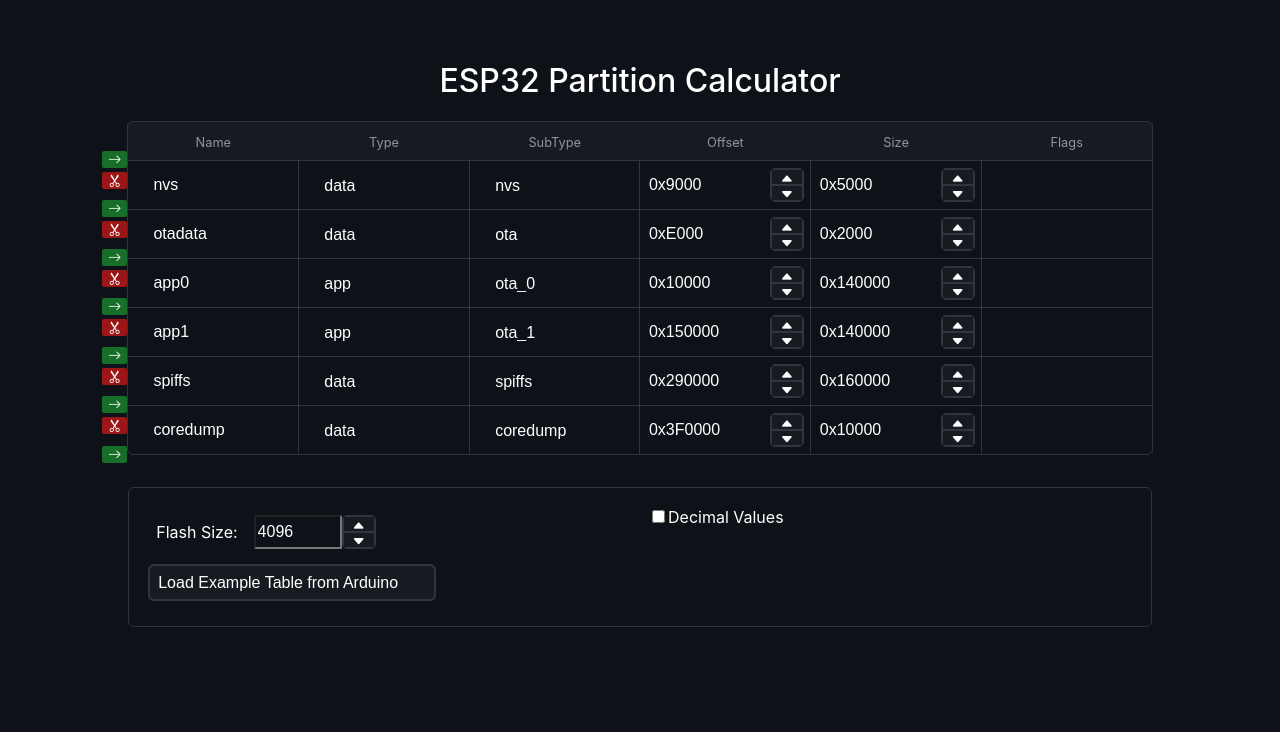
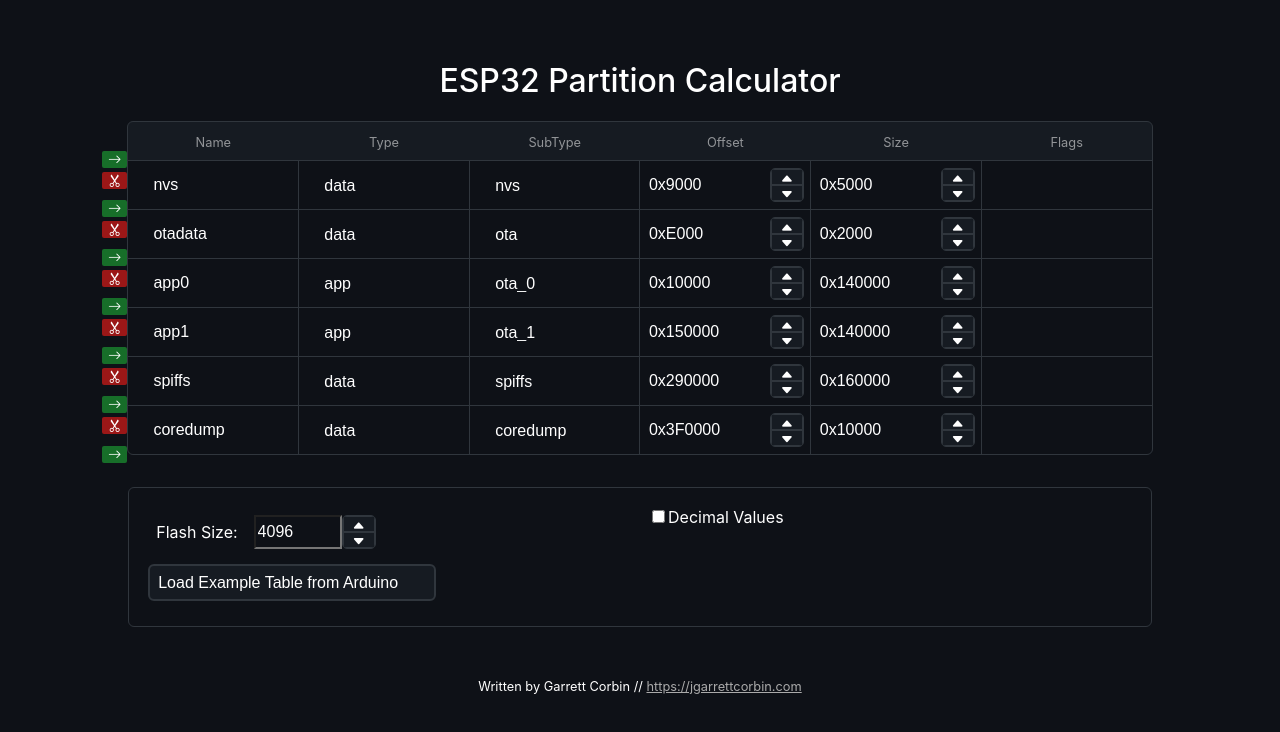
Before and after one commit to platevoltage/esp32-partition-calculator, a React (Create React App) app: page / in a window 1280 px wide. Shown: the top 732 px of the page. Built offline with nearby package versions, Linux system fonts and the light colour scheme.

Commit message:
added footer

```diff
--- a/src/App.css
+++ b/src/App.css
@@ -10,3 +10,13 @@ h1 {
   font-weight: 500;
   font-size: 2em;
 }
+
+a {
+  color: #aaaaaa;
+}
+
+.footer {
+  margin-top: 4em;
+  margin-bottom: 1em;
+  font-size: .8em;
+}
--- a/src/App.tsx
+++ b/src/App.tsx
@@ -29,6 +29,12 @@ function App() {
 
         <Options flashSize={flashSize} displayDec={displayDec} setFlashSize={setFlashSize} setDisplayDec={setDisplayDec} setTable={setTable}/>
 
+        <div className="footer">
+          <span>Written by Garrett Corbin // </span>
+          <a href="https://jgarrettcorbin.com" target="_blank" rel="noreferrer">https://jgarrettcorbin.com</a>
+
+        </div>
+
       </div>
     </div>
   );
```
